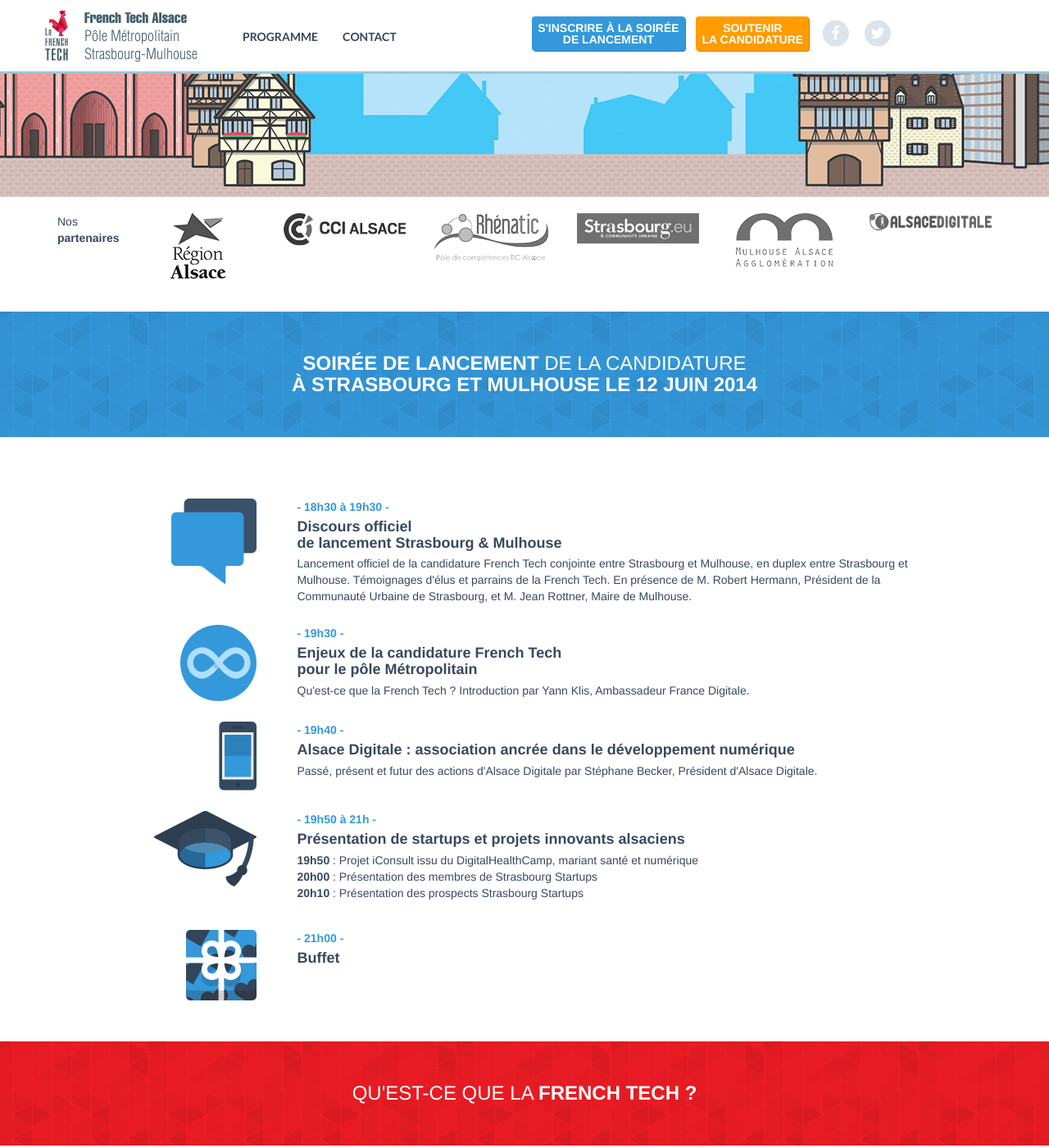
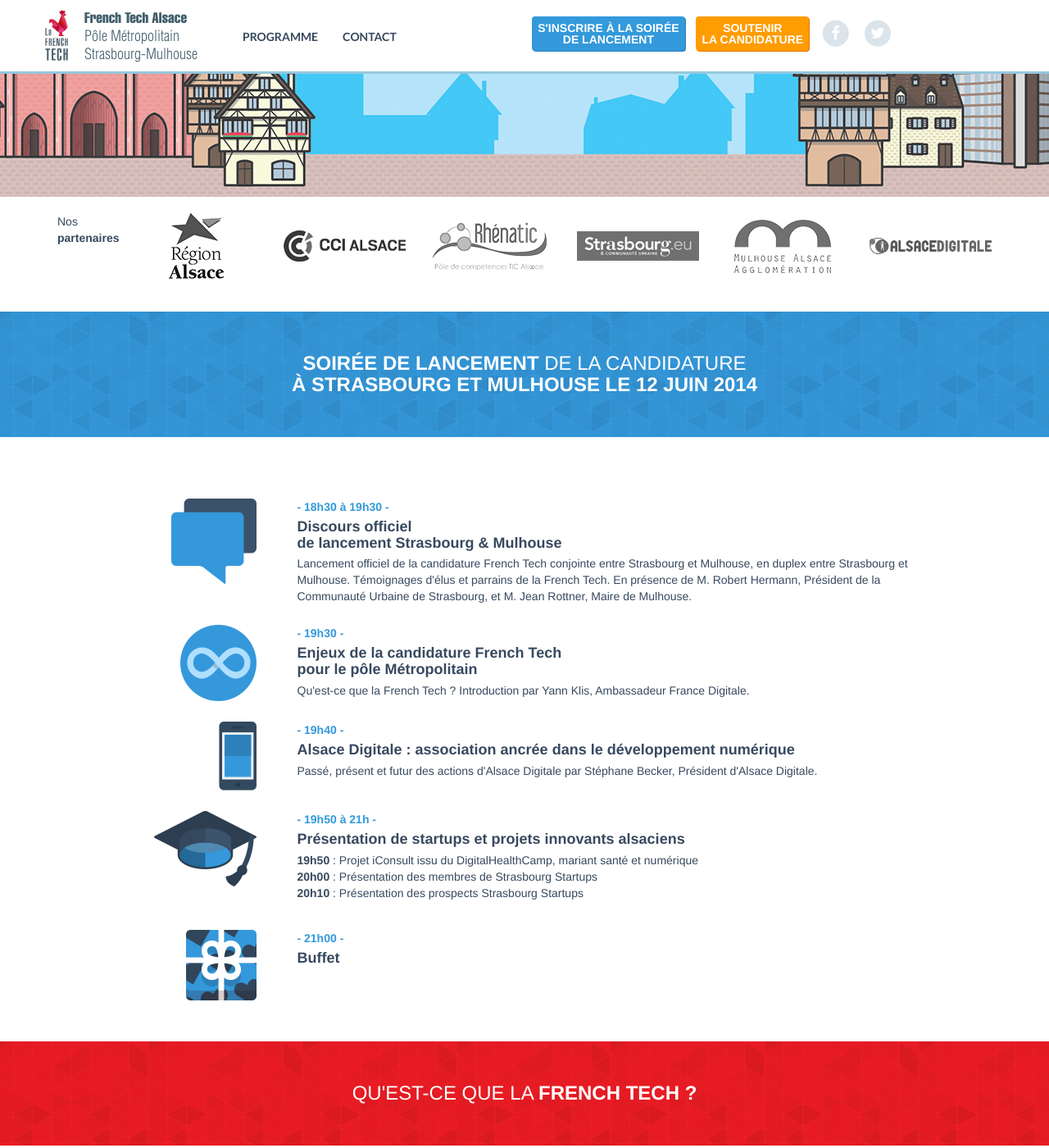
Before and after one commit to AlsaceDigitale/lancement-frenchtechalsace, a Jekyll site: the page built from index.html, in a window 1280 px wide and 1400 px high, scrolled down 543 px. Shown: the whole window at 82% size. Built offline with Jekyll 4.4.1, drawn with Linux system fonts in a browser that asks for light colours; nearby versions of some CDN libraries; some of the changed text lies outside the part shown.

Commit message:
thumbnails alignment

```diff
--- a/css/main.css
+++ b/css/main.css
@@ -228,7 +228,18 @@
   border: 0;
   border-radius: 0;
   padding: 0;
-  height: 80px; }
+  height: 80px;
+  white-space: nowrap;
+  text-align: center; }
+  .thumbnail > * {
+    vertical-align: middle;
+    display: inline-block !important; }
+  .thumbnail .v_align_fix {
+    height: 100%;
+    vertical-align: middle;
+    display: inline-block;
+    width: 0px;
+    white-space: nowrap; }
 
 a.silent {
   color: inherit; }
@@ -360,6 +371,10 @@
   .nav {
     margin-right: 0; }
 
+  .navbar-brand img {
+    margin-right: 10px;
+    margin-left: 10px; }
+
   .buttons {
     text-align: center; }
     .buttons > li {
@@ -381,4 +396,13 @@
       margin: 20px auto; }
 
   section.pourquoi .row.text-center > div {
-    min-height: 200px; } }
+    min-height: 200px; }
+
+  section.partenaires .title {
+    margin-bottom: 20px; }
+
+  section.frenchtech-explanation > *:first-child > *:first-child > *:first-child {
+    margin-bottom: 20px; }
+
+  section.follow > *:first-child > *:first-child > *:first-child {
+    margin-bottom: 20px; } }
--- a/index.html
+++ b/index.html
@@ -33,9 +33,7 @@
         <div class="navbar-header">
           <button type="button" class="navbar-toggle" data-toggle="collapse" data-target=".navbar-collapse">
             <span class="sr-only">Navigation</span>
-            <span class="icon-bar"></span>
-            <span class="icon-bar"></span>
-            <span class="icon-bar"></span>
+            <span class="fa fa-bars"></span>
           </button>
           <a class="navbar-brand" href="/">
             <div class="pull-left">
@@ -116,17 +114,18 @@
     <section class="partenaires">
       <div class="container">
         <div class="row">
-          <div class="col-xs-12 col-md-1">
+          <div class="col-xs-12 col-md-1 title">
             Nos
             <br/>
             <strong>partenaires</strong>
           </div>
-          <div class="col-xs-11">
+          <div class="col-xs-12 col-md-11">
             <div class="row">
               {% for partenaire in site.partenaires %}
-                <div class="col-xs-2">
+                <div class="col-xs-4 col-md-2">
                   <div class="thumbnail">
-                    <img src="{{ site.baseurl }}/img/logo{{ partenaire }}.png" />
+                    <img src="{{ site.baseurl }}/img/logo{{ partenaire }}.png" class="img-responsive" />
+                    <span class="v_align_fix"></span>
                   </div>
                 </div>
               {% endfor %}
@@ -333,25 +332,19 @@
     <section class="follow">
       <div class="container">
         <div class="row text-center">
-          <div class="col-xs-4 col-xs-offset-2">
+          <div class="col-xs-12 col-md-4 col-md-offset-2">
             <p>
             <strong>Suivez la candidature sur Facebook :</strong>
             </p>
-          </div>
-          <div class="col-xs-4">
-            <p>
-            <strong>La presse en parle :</strong>
-            </p>
-          </div>
-        </div>
-        <div class="row text-center">
-          <div class="col-xs-4 col-xs-offset-2">
             <a href="https://www.facebook.com/frenchtechalsace.com" class="btn btn-subscribe">
               <span class="pull-left"><i class="fa fa-facebook"></i></span>
               Accéder à la page Facebook
             </a>
           </div>
-          <div class="col-xs-4">
+          <div class="col-xs-12 col-md-4">
+            <p>
+            <strong>La presse en parle :</strong>
+            </p>
             <a href="https://www.facebook.com/frenchtechalsace.com" class="btn btn-subscribe">
               Lire l'article
             </a>
@@ -370,7 +363,7 @@
           </div>
         </div>
         <div class="row contactinfos">
-          <div class="col-xs-4 col-xs-offset-2">
+          <div class="col-xs-12 col-md-4 col-md-offset-2">
             <strong>Pour Strasbourg</strong>
             <br/>
             <strong>Yann Klis</strong>, Vice-Président d'Alsace Digitale
@@ -379,7 +372,7 @@
               Contactez Yann par email
             </a>
           </div>
-          <div class="col-xs-4">
+          <div class="col-xs-12 col-md-4">
             <strong>Pour Mulhouse</strong>
             <br/>
             <strong>Alain Dupont</strong>, Vice-Président de ...
```
Also changed, not shown: css/main.sass (+26 -0 lines).
